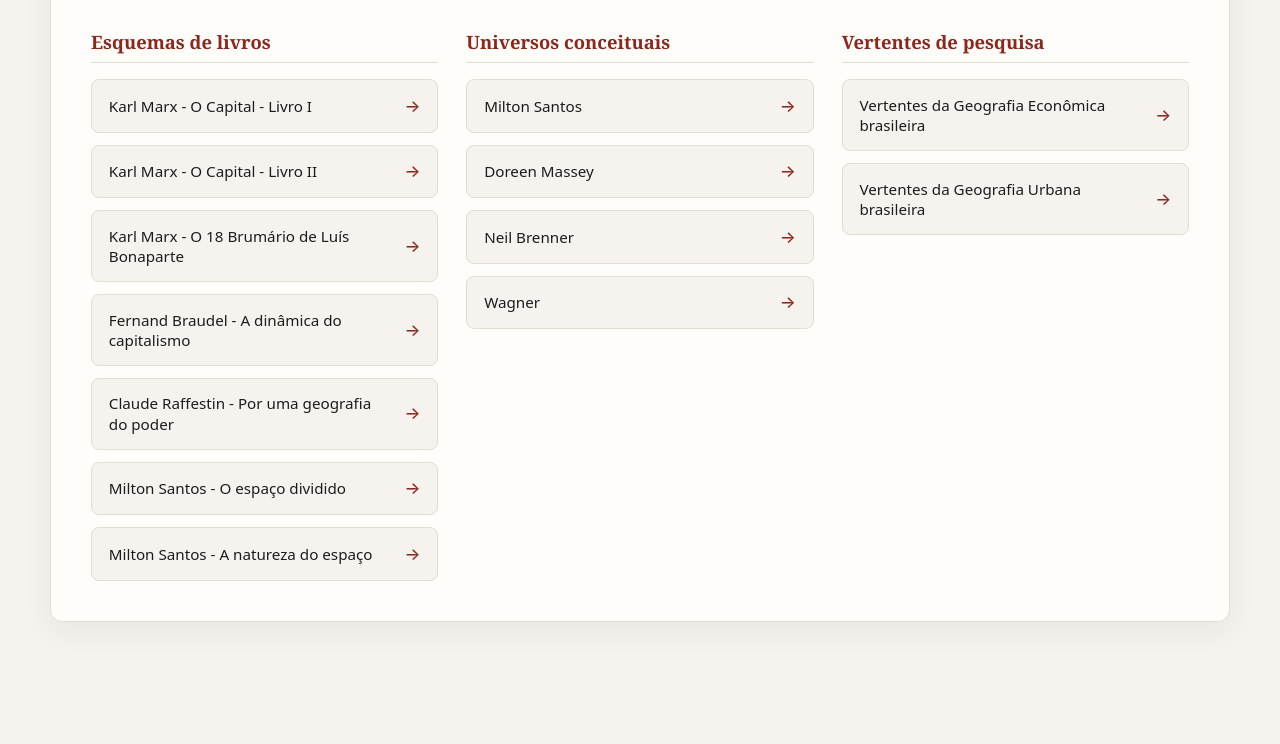
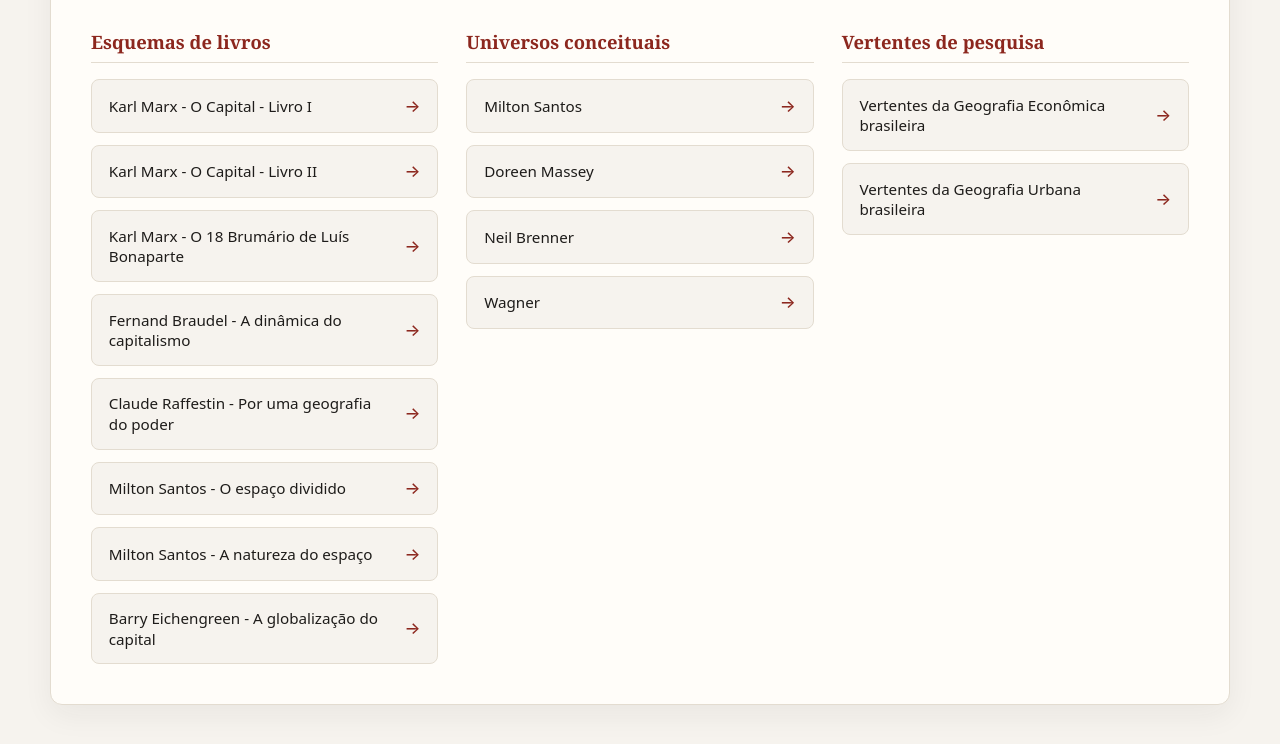
Before and after one commit to wagnerwn/books, a plain HTML site: page index.html in a window 1280 px wide. Shown: the part 168-912 px from the top of the page. Before the commit the page ends 830 px from the top, so only its background shows below. Drawn offline with Linux system fonts and the light colour scheme.

Commit message:
Add link to Barry Eichengreen's work on globalization

```diff
--- a/index.html
+++ b/index.html
@@ -146,6 +146,7 @@
           <li><a href="por_uma_geografia_do_poder_atlas_conceitual_e_infogr_fico_interativo.html">Claude Raffestin - Por uma geografia do poder</a></li>
           <li><a href="o_espa_o_dividido_atlas_infogr_fico_interativo.html">Milton Santos - O espaço dividido</a></li>
           <li><a href="a_natureza_do_espa_o_atlas_infogr_fico_interativo.html">Milton Santos - A natureza do espaço</a></li>
+          <li><a href="a_globaliza_o_do_capital_timeline_do_sistema_monet_rio_internacional.html">Barry Eichengreen - A globalização do capital</a></li>
         </ul>
       </section>
 
```
